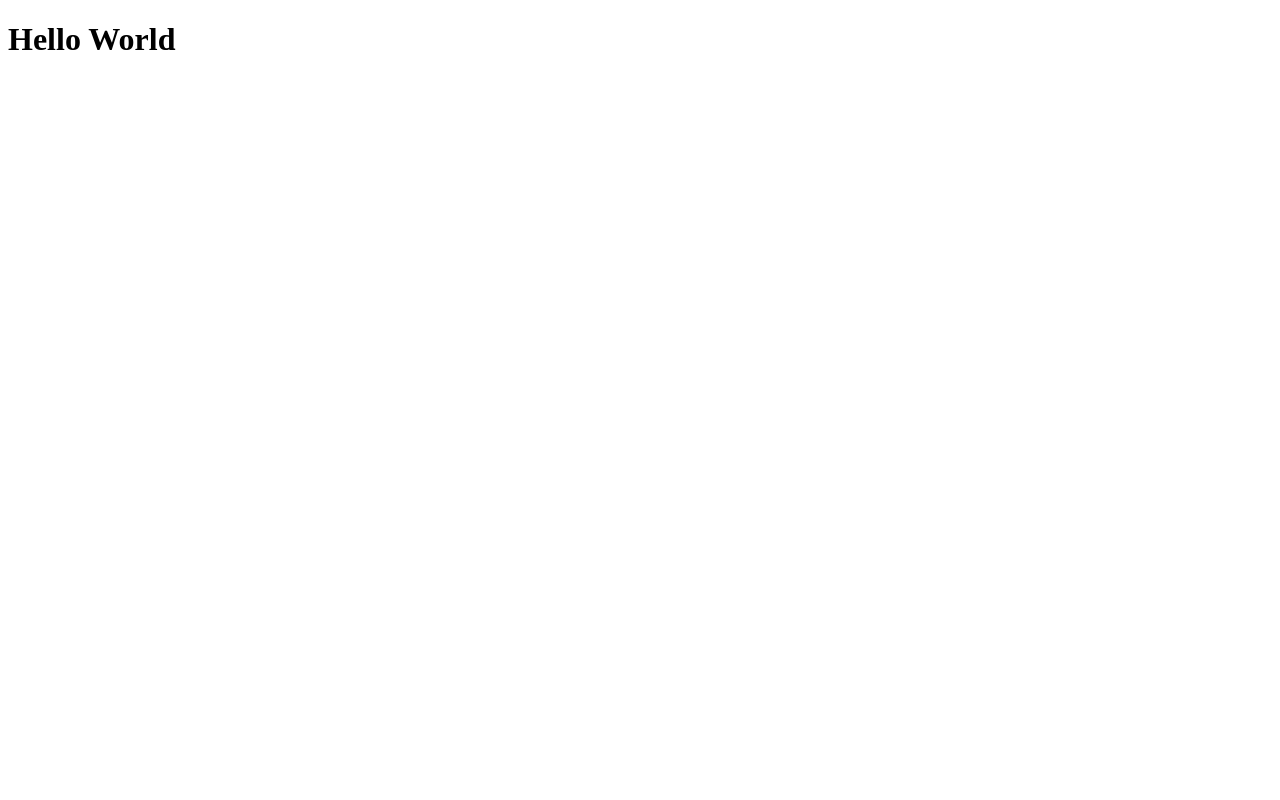
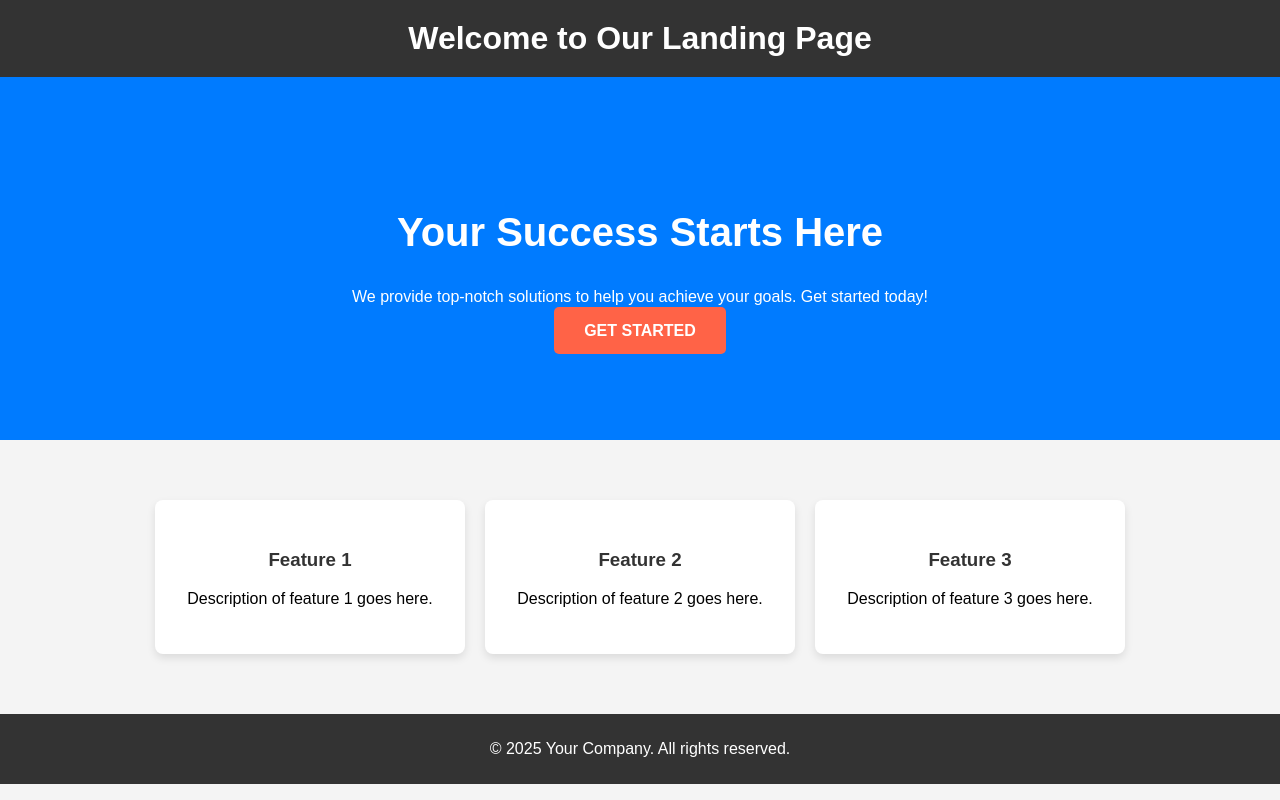
Before and after one commit to Arnavdhiwar07/myrepo, a plain HTML site: page index.html in a window 1280 px wide. Drawn offline with Linux system fonts and the light colour scheme.

Commit message:
Updated index.html and style.css

```diff
--- a/index.html
+++ b/index.html
@@ -1 +1,102 @@
-<!DOCTYPE html><html><head><title>My First Webpage</title></head><body><h1>Hello World</h1></body></html>
+<!DOCTYPE html>
+<html lang="en">
+<head>
+    <meta charset="UTF-8">
+    <meta name="viewport" content="width=device-width, initial-scale=1.0">
+    <meta name="description" content="Welcome to our landing page!">
+    <title>Landing Page</title>
+    <link rel="stylesheet" href="styles.css"> <!-- Optional external CSS -->
+    <style>
+        body {
+            font-family: Arial, sans-serif;
+            margin: 0;
+            padding: 0;
+            background-color: #f4f4f4;
+        }
+        header {
+            background-color: #333;
+            color: white;
+            padding: 20px;
+            text-align: center;
+        }
+        header h1 {
+            margin: 0;
+        }
+        .hero {
+            background-color: #007bff;
+            color: white;
+            padding: 100px 20px;
+            text-align: center;
+        }
+        .hero h2 {
+            font-size: 2.5rem;
+        }
+        .button {
+            padding: 15px 30px;
+            background-color: #ff6347;
+            color: white;
+            border: none;
+            cursor: pointer;
+            text-transform: uppercase;
+            font-weight: bold;
+            border-radius: 5px;
+            text-decoration: none;
+        }
+        .features {
+            display: flex;
+            justify-content: center;
+            margin: 50px 20px;
+        }
+        .feature {
+            background-color: white;
+            padding: 30px;
+            margin: 10px;
+            border-radius: 8px;
+            box-shadow: 0 4px 8px rgba(0, 0, 0, 0.1);
+            width: 250px;
+            text-align: center;
+        }
+        .feature h3 {
+            color: #333;
+        }
+        footer {
+            background-color: #333;
+            color: white;
+            text-align: center;
+            padding: 10px 0;
+        }
+    </style>
+</head>
+<body>
+
+<header>
+    <h1>Welcome to Our Landing Page</h1>
+</header>
+
+<section class="hero">
+    <h2>Your Success Starts Here</h2>
+    <p>We provide top-notch solutions to help you achieve your goals. Get started today!</p>
+    <a href="#cta" class="button">Get Started</a>
+</section>
+
+<section class="features">
+    <div class="feature">
+        <h3>Feature 1</h3>
+        <p>Description of feature 1 goes here.</p>
+    </div>
+    <div class="feature">
+        <h3>Feature 2</h3>
+        <p>Description of feature 2 goes here.</p>
+    </div>
+    <div class="feature">
+        <h3>Feature 3</h3>
+        <p>Description of feature 3 goes here.</p>
+    </div>
+</section>
+
+<footer>
+    <p>&copy; 2025 Your Company. All rights reserved.</p>
+</footer>
+
+</body>
+</html>
```
